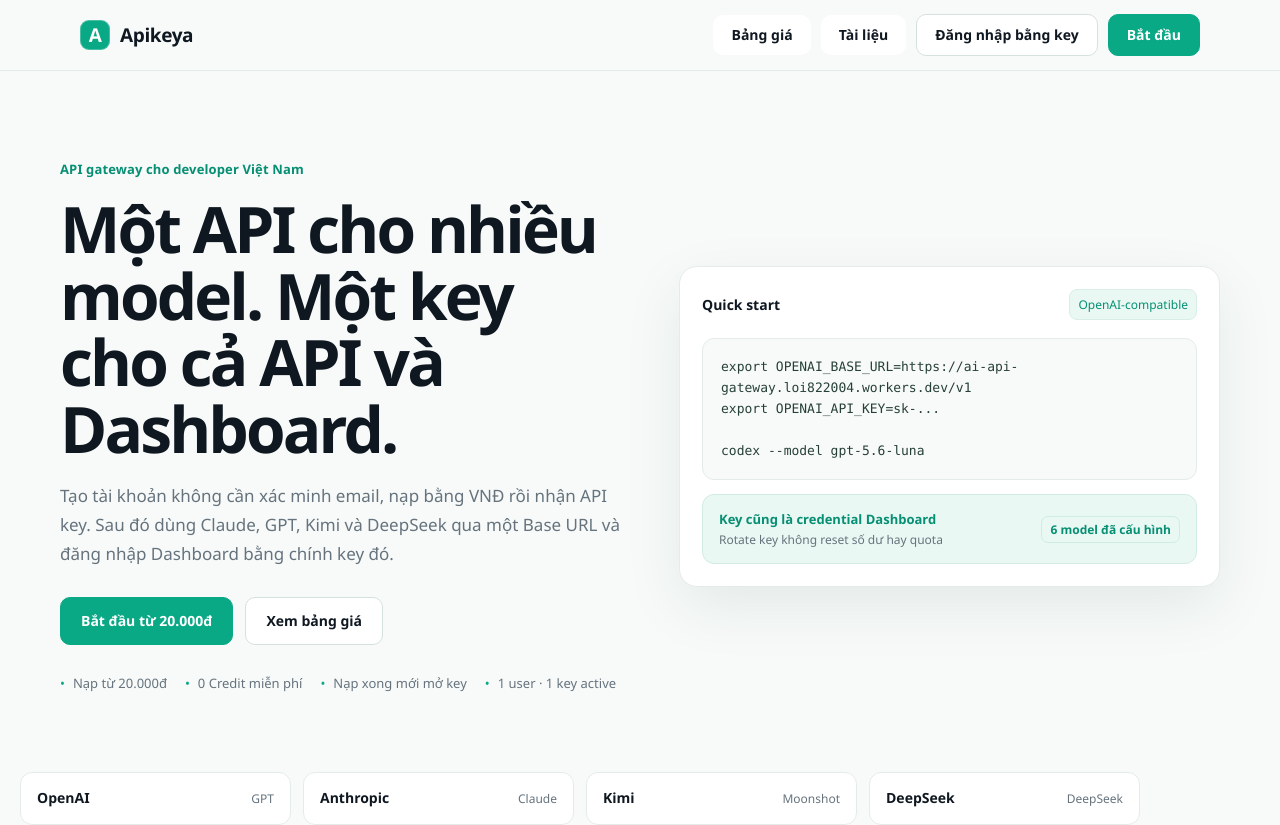
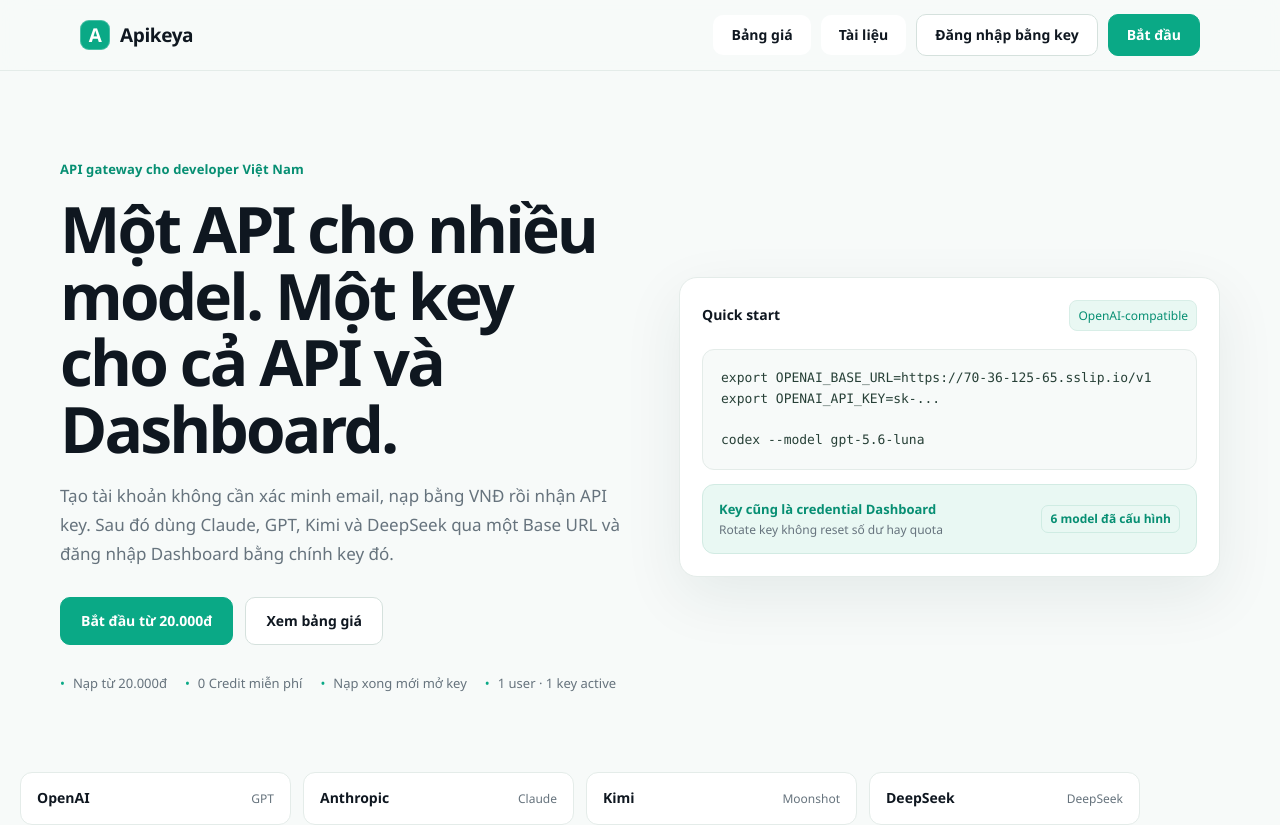
Before and after one commit to loinguyen82/apikeya, a Next.js app in the folder apps/web/: page / in a window 1280 px wide. Shown: the top 825 px of the page. Built offline with nearby package versions, Linux system fonts and the light colour scheme.

Commit message:
Update homepage quickstart to VPS gateway

```diff
--- a/apps/web/src/app/page.tsx
+++ b/apps/web/src/app/page.tsx
@@ -62,7 +62,7 @@
               <strong>Quick start</strong>
               <span>OpenAI-compatible</span>
             </div>
-            <div className="code-panel">{`export OPENAI_BASE_URL=https://ai-api-gateway.loi822004.workers.dev/v1\nexport OPENAI_API_KEY=sk-...\n\ncodex --model gpt-5.6-luna`}</div>
+            <div className="code-panel">{`export OPENAI_BASE_URL=https://70-36-125-65.sslip.io/v1\nexport OPENAI_API_KEY=sk-...\n\ncodex --model gpt-5.6-luna`}</div>
             <div className="gateway-status">
               <div>
                 <strong>Key cũng là credential Dashboard</strong>
```
